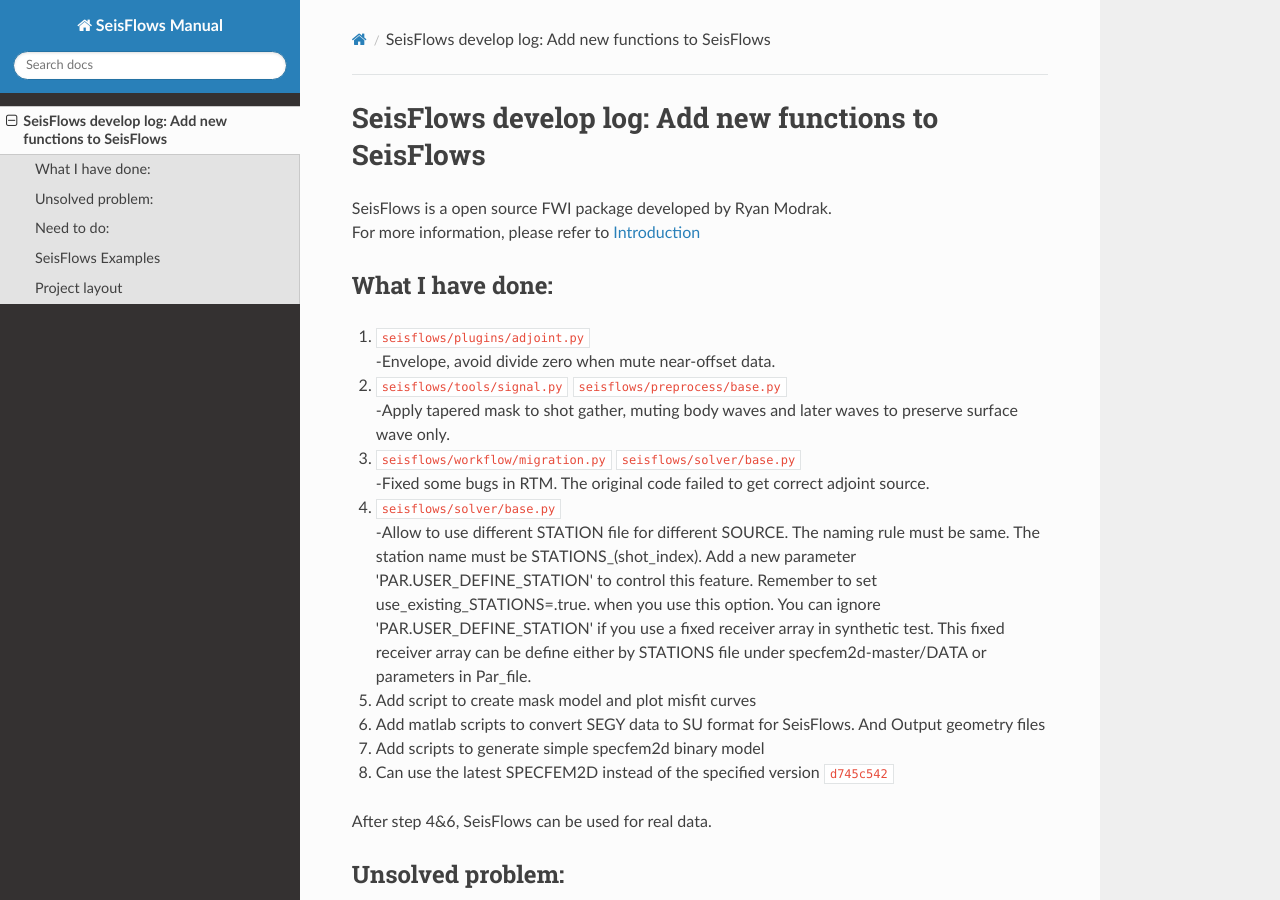
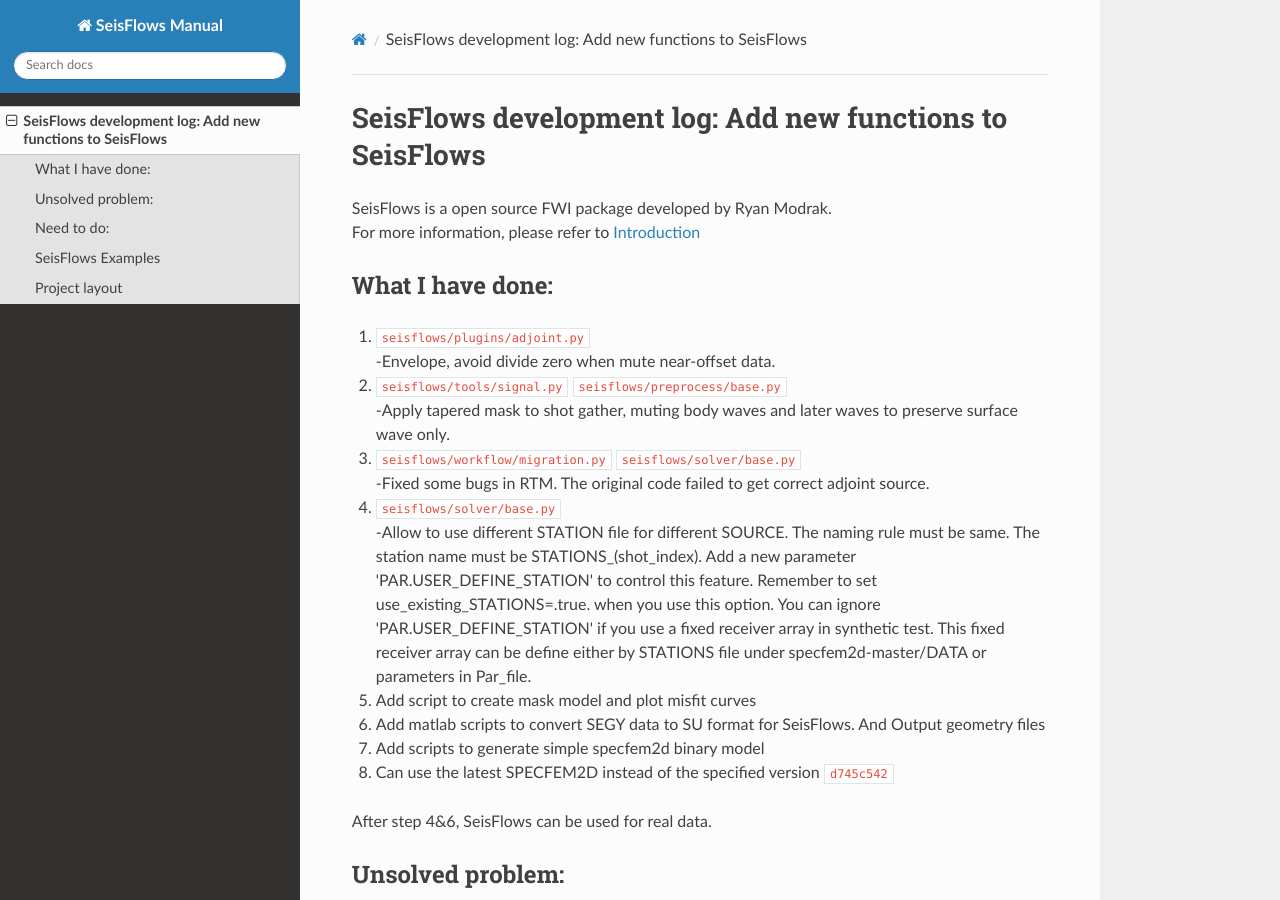
Before and after one commit to Jiangwb/SeisFlows-manual, an MkDocs documentation site: the page built from docs/index.md, in a window 1280 px wide and 900 px high. Built offline with MkDocs 1.6.1, drawn with Linux system fonts in a browser that asks for light colours; nearby versions of some CDN libraries.

Commit message:
update manual

```diff
--- a/docs/index.md
+++ b/docs/index.md
@@ -1,4 +1,4 @@
-# SeisFlows develop log: Add new functions to SeisFlows
+# SeisFlows development log: Add new functions to SeisFlows
 
 SeisFlows is a open source FWI package developed by Ryan Modrak.
 For more information, please refer to [Introduction](https://seisflows.readthedocs.io/en/latest/)
```
